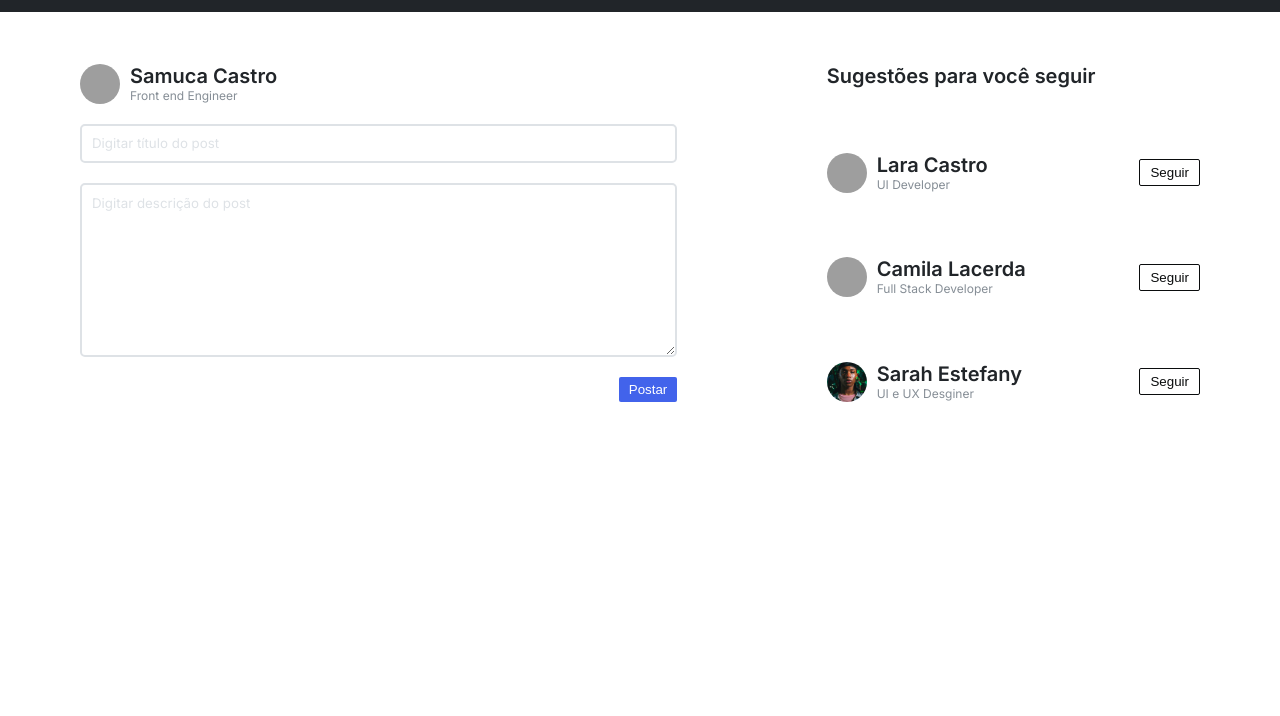
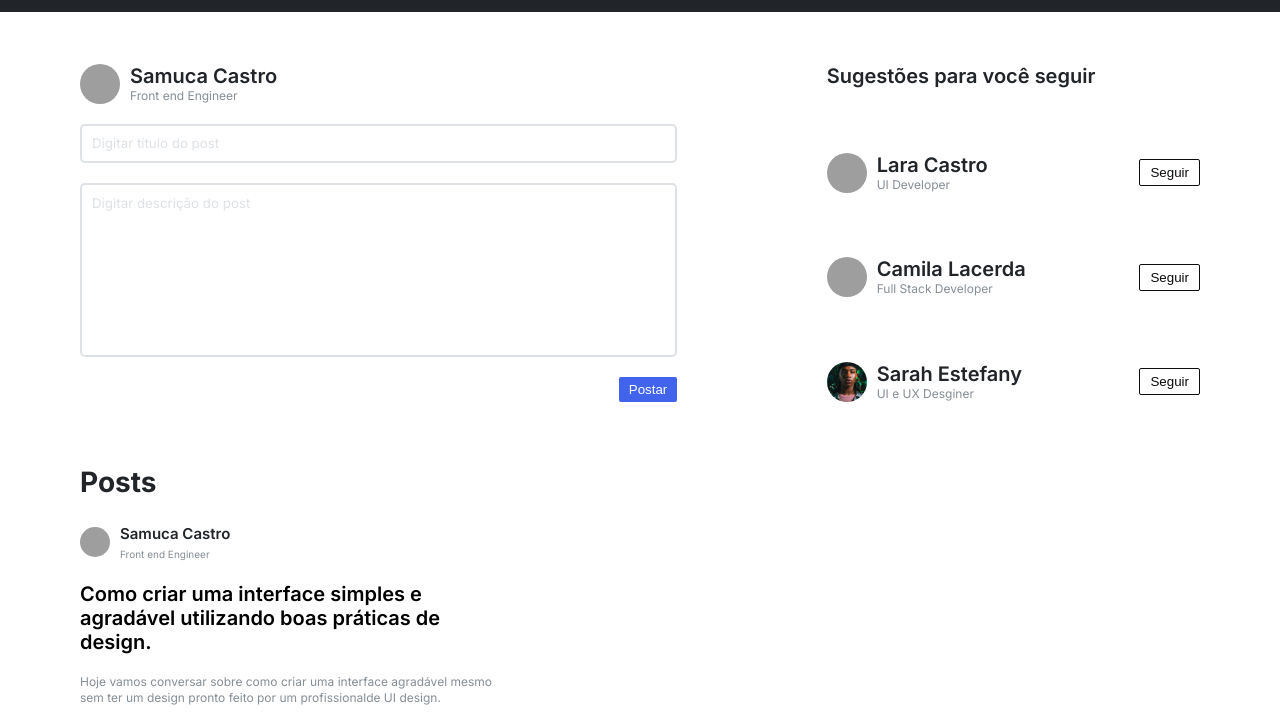
Before and after one commit to LeticiaHalana/Rede_social, a plain HTML site: page index.html in a window 1280 px wide. Shown: the part 94-810 px from the top of the page. Drawn offline with Linux system fonts and the light colour scheme; grey boxes are pictures that could not be loaded.

Commit message:
feat: criação da tag posts

```diff
--- a/index.html
+++ b/index.html
@@ -14,7 +14,7 @@
         <div class="header">
             <div class="logo">
                 <img src="img/midia-social.png" alt="logoMarca" width="50px" height="50px">
-                <h1 class="title2">Tech Community</h1>
+                <h2 class="title2">Tech Community</h2>
             </div>
             <button class="button_header text1">sair</button>
         </div>
@@ -35,7 +35,7 @@
 
                 <div class="comentarios">
                     <input class="input_text" type="text" placeholder="Digitar título do post">
-                    <textarea class="input_textarea" cols="30" rows="10"
+                    <textarea style="resize: none" class="input_textarea" cols="30" rows="10"
                         placeholder="Digitar descrição do post"></textarea>
                     <div class="button">
                         <button class="button_primary" type="submit">Postar</button>
@@ -85,6 +85,27 @@
                 </div>
             </aside>
         </div>
+
+        <div class="posts">
+            <h2 class="title1">Posts</h2>
+
+            <div class="postados">
+                <div class="usuario_postados">
+                    <img class="img" src="img/imagem1.jpg" alt="pessoa" width="30px" height="30px">
+                    <div class="input">
+                        <h2 class="title_postado title2 ">Samuca Castro</h2>
+                        <h3 class="text3 text_postato">Front end Engineer</h3>
+                    </div>
+                </div>
+            </div>
+
+            <p class="title2 post ">
+                Como criar uma interface simples e agradável utilizando boas práticas de design.
+            </p>
+            <h3 class="text3 post">
+                Hoje vamos conversar sobre como criar uma interface agradável mesmo sem ter um design pronto feito por um profissionalde UI design.
+            </h3>
+        </div>
     </main>
 
 </body>
--- a/styles/globalStyles.css
+++ b/styles/globalStyles.css
@@ -144,7 +144,7 @@
 .button_outline:hover {
     color: var(--brand-1);
     border: 1px solid var(--brand-1);
-    background-color: #7f97f7;
+    background-color: #dde2f7;
 }
 
 .button_outline:focus {
--- /dev/null
+++ b/styles/main_posts.css
@@ -0,0 +1,22 @@
+.posts{
+    padding: 10px 80px 0px 80px;
+    width: 45%;
+}
+
+.usuario_postados{
+    display: flex;
+    align-items: center;
+    padding: 20px 0px 10px 0px;
+    gap: 10px;
+}
+
+.title_postado{
+    font-size: 0.938rem;
+}
+.text_postato{
+    font-size: 0.625rem;
+}
+
+.post{
+    padding: 10px 0px 10px 0px  ;
+}
--- a/styles/style.css
+++ b/styles/style.css
@@ -1,5 +1,6 @@
 @import url(globalStyles.css);
-@import url(main.css);
+@import url(main_input.css);
+@import url(main_posts.css);
 
 header {
     position: fixed;
```
Also changed, not shown: styles/main_input.css (renamed from styles/main.css).
